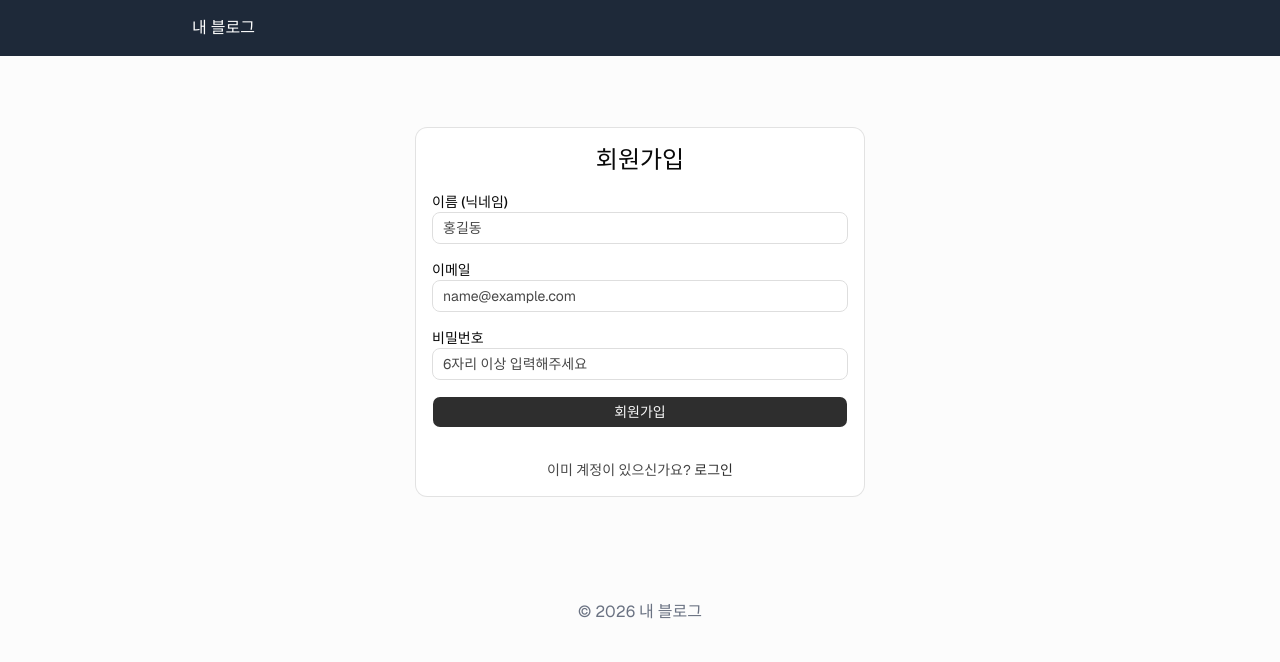
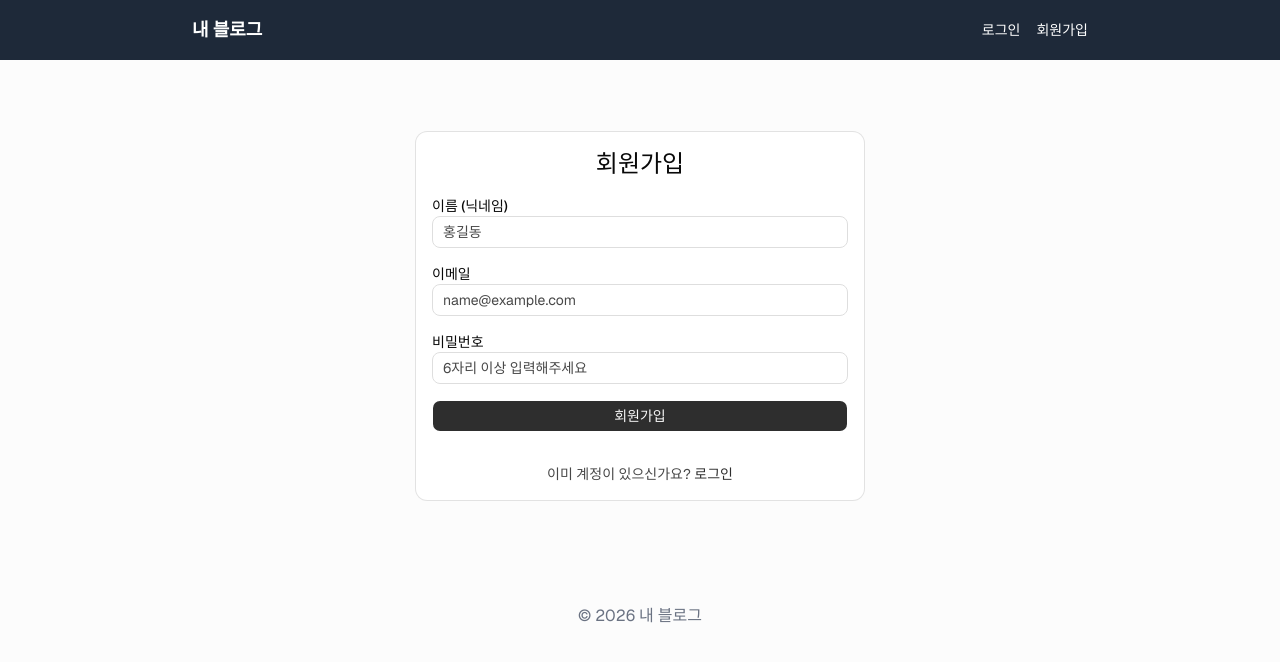
Before and after one commit to msw7571/my-first-web, a Next.js app: page /signup in a window 1280 px wide. Shown: the top 662 px of the page. Built offline with nearby package versions, Linux system fonts and the light colour scheme; no server answers.

Commit message:
feat: implement user authentication context, middleware, and global layout with header navigation

```diff
--- a/app/layout.tsx
+++ b/app/layout.tsx
@@ -2,6 +2,8 @@ import type { Metadata } from "next";
 import "./globals.css";
 import { Geist } from "next/font/google";
 import { cn } from "@/lib/utils";
+import { AuthProvider } from "@/contexts/AuthContext";
+import Header from "@/components/Header";
 
 const geist = Geist({subsets:['latin'],variable:'--font-sans'});
 
@@ -18,17 +20,15 @@ export default function RootLayout({
   return (
     <html lang="ko" className={cn("font-sans", geist.variable)}>
       <body className="antialiased">
-        <nav className="bg-gray-800 text-white p-4">
-          <div className="max-w-4xl mx-auto">
-            내 블로그
-          </div>
-        </nav>
+        <AuthProvider>
+          <Header />
           <main className="max-w-4xl mx-auto p-6">
             {children}
           </main>
           <footer className="text-center text-gray-500 py-8">
             © 2026 내 블로그
           </footer>
+        </AuthProvider>
       </body>
     </html>
   );
--- /dev/null
+++ b/components/Header.tsx
@@ -0,0 +1,58 @@
+"use client";
+
+import Link from "next/link";
+import { useRouter } from "next/navigation";
+import { useAuth } from "@/contexts/AuthContext";
+import { Button } from "@/components/ui/button";
+
+export default function Header() {
+  const { user, loading, signOut } = useAuth();
+  const router = useRouter();
+
+  const handleLogout = async () => {
+    try {
+      await signOut();
+      router.push("/");
+    } catch (error) {
+      console.error("로그아웃 중 오류가 발생했습니다:", error);
+    }
+  };
+
+  return (
+    <nav className="bg-gray-800 text-white p-4">
+      <div className="max-w-4xl mx-auto flex justify-between items-center">
+        <Link href="/" className="text-lg font-bold">
+          내 블로그
+        </Link>
+
+        <div className="flex items-center space-x-4">
+          {loading ? (
+            <span className="text-sm text-gray-400">상태 확인 중...</span>
+          ) : user ? (
+            <>
+              <Link href="/posts/new" className="text-sm hover:underline">
+                새 글 쓰기
+              </Link>
+              <Button
+                variant="secondary"
+                size="sm"
+                onClick={handleLogout}
+              >
+                로그아웃
+              </Button>
+            </>
+          ) : (
+            <>
+              <Link href="/login" className="text-sm hover:underline">
+                로그인
+              </Link>
+              <Link href="/signup" className="text-sm hover:underline">
+                회원가입
+              </Link>
+            </>
+          )}
+        </div>
+      </div>
+    </nav>
+  );
+}
--- /dev/null
+++ b/contexts/AuthContext.tsx
@@ -0,0 +1,70 @@
+"use client";
+
+import { createContext, useContext, useEffect, useState } from "react";
+import { User } from "@supabase/supabase-js";
+import { createClient } from "@/lib/supabase/client";
+import { signInWithEmail, signUpWithEmail, signOut } from "@/lib/auth";
+
+type AuthContextType = {
+  user: User | null;
+  loading: boolean;
+  signInWithEmail: typeof signInWithEmail;
+  signUpWithEmail: typeof signUpWithEmail;
+  signOut: typeof signOut;
+};
+
+const AuthContext = createContext<AuthContextType | undefined>(undefined);
+
+export function AuthProvider({ children }: { children: React.ReactNode }) {
+  const [user, setUser] = useState<User | null>(null);
+  const [loading, setLoading] = useState(true);
+
+  useEffect(() => {
+    const supabase = createClient();
+
+    // 앱 시작 시 현재 사용자 상태 확인
+    const fetchUser = async () => {
+      try {
+        const { data: { user } } = await supabase.auth.getUser();
+        setUser(user);
+      } catch (error) {
+        console.error("Error fetching user:", error);
+      } finally {
+        setLoading(false);
+      }
+    };
+
+    fetchUser();
+
+    // 로그인/로그아웃 등 상태 변화 감지
+    const {
+      data: { subscription },
+    } = supabase.auth.onAuthStateChange((_event, session) => {
+      setUser(session?.user ?? null);
+      setLoading(false);
+    });
+
+    // cleanup 함수에서 반드시 구독 해제
+    return () => {
+      subscription.unsubscribe();
+    };
+  }, []);
+
+  const value = {
+    user,
+    loading,
+    signInWithEmail,
+    signUpWithEmail,
+    signOut,
+  };
+
+  return <AuthContext.Provider value={value}>{children}</AuthContext.Provider>;
+}
+
+export function useAuth() {
+  const context = useContext(AuthContext);
+  if (context === undefined) {
+    throw new Error("useAuth must be used within an AuthProvider");
+  }
+  return context;
+}
--- /dev/null
+++ b/middleware.ts
@@ -0,0 +1,69 @@
+import { createServerClient } from '@supabase/ssr'
+import { NextResponse, type NextRequest } from 'next/server'
+
+export async function middleware(request: NextRequest) {
+  // 응답 객체 초기화
+  let supabaseResponse = NextResponse.next({
+    request: {
+      headers: request.headers,
+    },
+  })
+
+  const supabase = createServerClient(
+    process.env.NEXT_PUBLIC_SUPABASE_URL!,
+    process.env.NEXT_PUBLIC_SUPABASE_ANON_KEY!,
+    {
+      cookies: {
+        getAll() {
+          return request.cookies.getAll()
+        },
+        setAll(cookiesToSet) {
+          // request 쿠키 갱신
+          cookiesToSet.forEach(({ name, value }) => request.cookies.set(name, value))
+
+          // 갱신된 request로 응답 객체 재생성
+          supabaseResponse = NextResponse.next({
+            request,
+          })
+
+          // 응답 객체에 쿠키 적용
+          cookiesToSet.forEach(({ name, value, options }) =>
+            supabaseResponse.cookies.set(name, value, options)
+          )
+        },
+      },
+    }
+  )
+
+  // 중요: createServerClient와 getUser() 사이에 다른 로직을 작성하지 마세요.
+  // 안전하게 현재 사용자 세션을 가져오고 쿠키를 갱신합니다.
+  const {
+    data: { user },
+  } = await supabase.auth.getUser()
+
+  // 보호해야 할 라우트 지정 (/posts/new)
+  // (참고: /mypage 라우트는 아직 프로젝트에 구현되지 않아 조건에서 제외했습니다.)
+  const isProtectedRoute = request.nextUrl.pathname.startsWith('/posts/new')
+
+  // 보호 라우트인데 로그인 상태가 아니라면 /login으로 리다이렉트
+  if (isProtectedRoute && !user) {
+    const loginUrl = request.nextUrl.clone()
+    loginUrl.pathname = '/login'
+    return NextResponse.redirect(loginUrl)
+  }
+
+  return supabaseResponse
+}
+
+export const config = {
+  matcher: [
+    /*
+     * 다음으로 시작하는 경로를 제외한 모든 요청에 미들웨어 적용:
+     * - _next/static (정적 파일)
+     * - _next/image (이미지 최적화 파일)
+     * - favicon.ico (파비콘)
+     * - 이미지 포맷 확장자들
+     */
+    '/((?!_next/static|_next/image|favicon.ico|.*\\.(?:svg|png|jpg|jpeg|gif|webp)$).*)',
+  ],
+}
```
Lines whose indentation alone changed are shown as unchanged.
